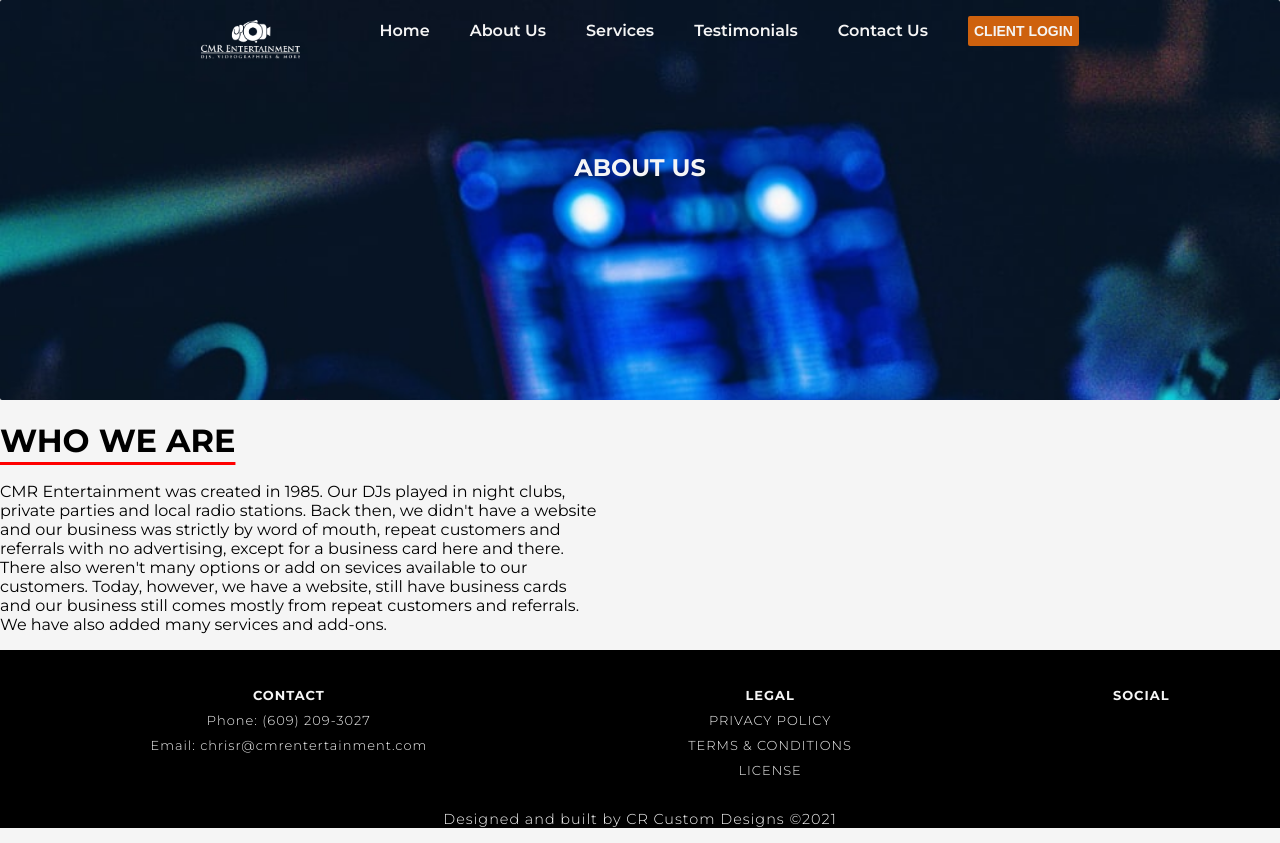
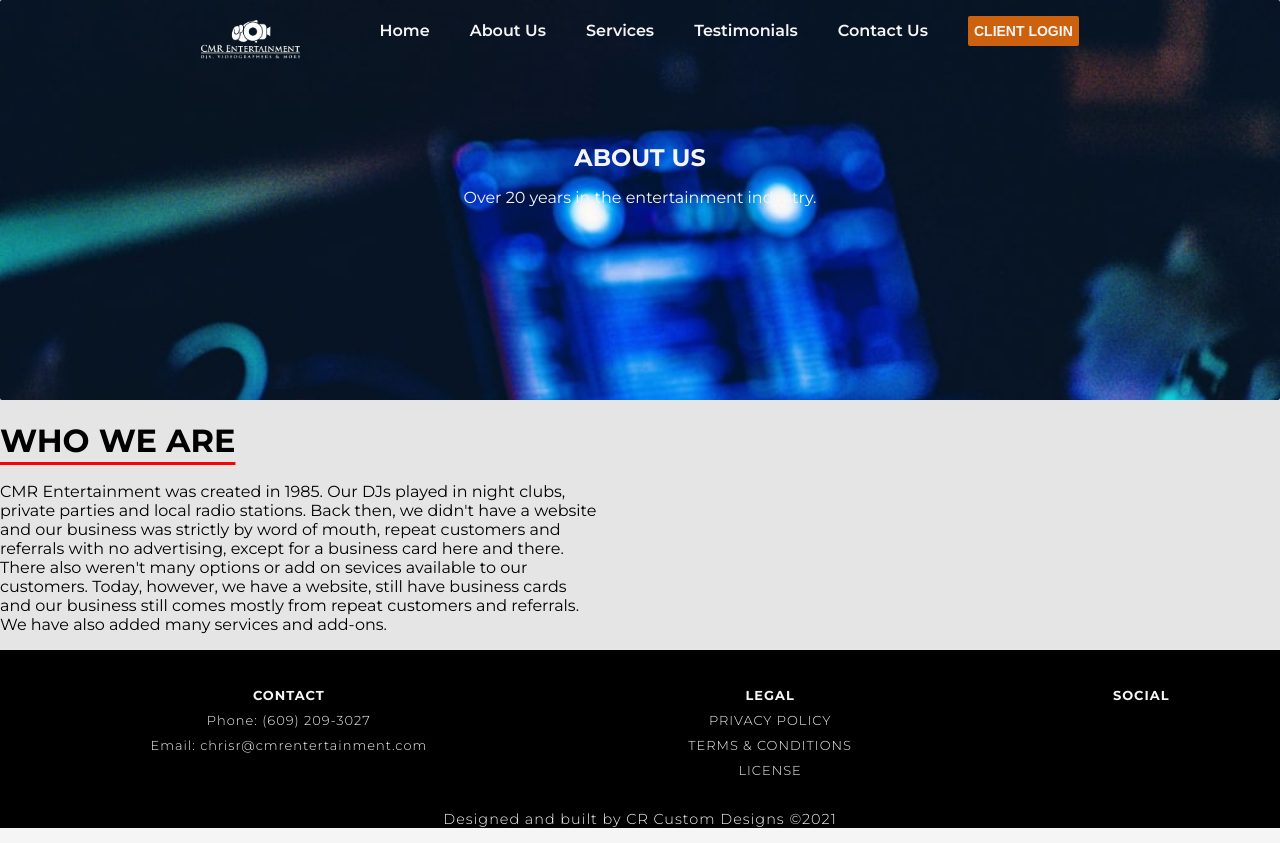
Before and after one commit to crinaldi44/CMR-Entertainment, a React (Create React App) app: page /about in a window 1280 px wide. Built offline with nearby package versions, Linux system fonts and the light colour scheme.

Commit message:
Modified typographical CSS inconsistencies on Index page
Font-size was inconsistent with typography of preceding sections of the index.

```diff
--- a/src/App.css
+++ b/src/App.css
@@ -9,6 +9,7 @@
 .App {
   text-align: center;
   font-family: "Montserrat", sans-serif;
+  background-color: rgb(229, 229, 229);
 }
 
 .App-logo {
--- a/src/components/ServicesCatalogue.css
+++ b/src/components/ServicesCatalogue.css
@@ -1,6 +1,6 @@
 .services__container__sub {
     display: flex;
-    flex-direction: row;
+    flex-direction: column;
     justify-content: center;
     margin-top: 30px;
     animation: slideIn 1s;
@@ -9,7 +9,6 @@
 }
 
 .services__container__sub__description {
-    font-size: 130%;
     text-align: left;
     margin-bottom: 40px;
 }
@@ -28,7 +27,6 @@
     margin-left: auto;
     margin-right: auto;
     max-width: 400px;
-    line-height: 30px;
     margin-bottom: 2%;
 }
 
--- a/src/components/Welcome.css
+++ b/src/components/Welcome.css
@@ -1,5 +1,4 @@
 .welcome__container {
-    background-color: rgb(229, 229, 229);
     padding-inline-start: 50px;
     padding-inline-end: 50px;
 }
--- a/src/components/Welcome.js
+++ b/src/components/Welcome.js
@@ -21,7 +21,7 @@ const Welcome = () => {
                     <div className="welcome__text">
                         <h3>Any event. Any time.</h3>
                         <h2>Weddings, parties, ceremonies and more.</h2>
-                        <p>Our Staff's experience includes working in Philadelphia radio, DJing in the area's hottest night clubs, as well as countless numbers of Weddings, Socials, Corporate Events, Bar and Bat Mitzvahs, Sweet 16's, Graduation parties, etc. We pride ourselves at delivering the highest level of quality entertainment, videography, photo booths and other services available.</p>
+                        <p>Our staff's experience includes working in Philadelphia radio, DJing in the area's hottest night clubs, as well as countless numbers of Weddings, Socials, Corporate Events, Bar and Bat Mitzvahs, Sweet 16's, Graduation parties, etc. We pride ourselves on delivering the highest level of quality entertainment, videography, photo booths and other services available.</p>
                     </div>
             </div>
             <div className="welcome__subsection">
--- a/src/pages/About.js
+++ b/src/pages/About.js
@@ -5,7 +5,7 @@ import Banner from '../components/Banner'
 const About = () => {
     return (
         <div className="about__container">
-            <Banner title="ABOUT US" />
+            <Banner title="ABOUT US" details="Over 20 years in the entertainment industry."/>
             <h1>WHO WE ARE</h1>
             <p>CMR Entertainment was created in 1985. Our DJs played in night clubs, private parties and local radio stations. Back then, we didn't have a website and our business was strictly by word of mouth, repeat customers and referrals with no advertising, except for a business card here and there. There also weren't many options or add on sevices available to our customers. Today, however, we have a website, still have business cards and our business still comes mostly from repeat customers and referrals. We have also added many services and add-ons.</p>
         </div>
```
